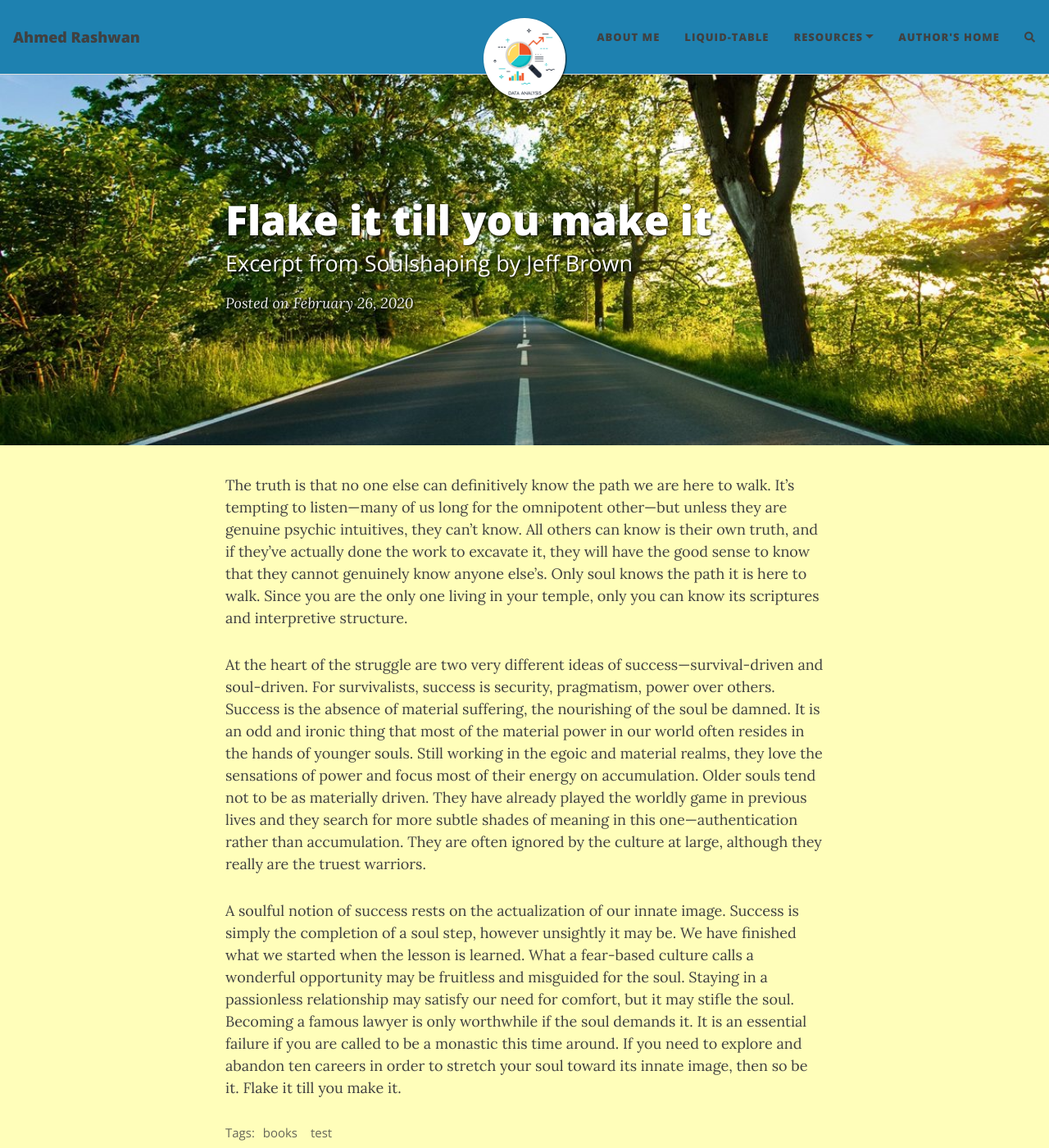
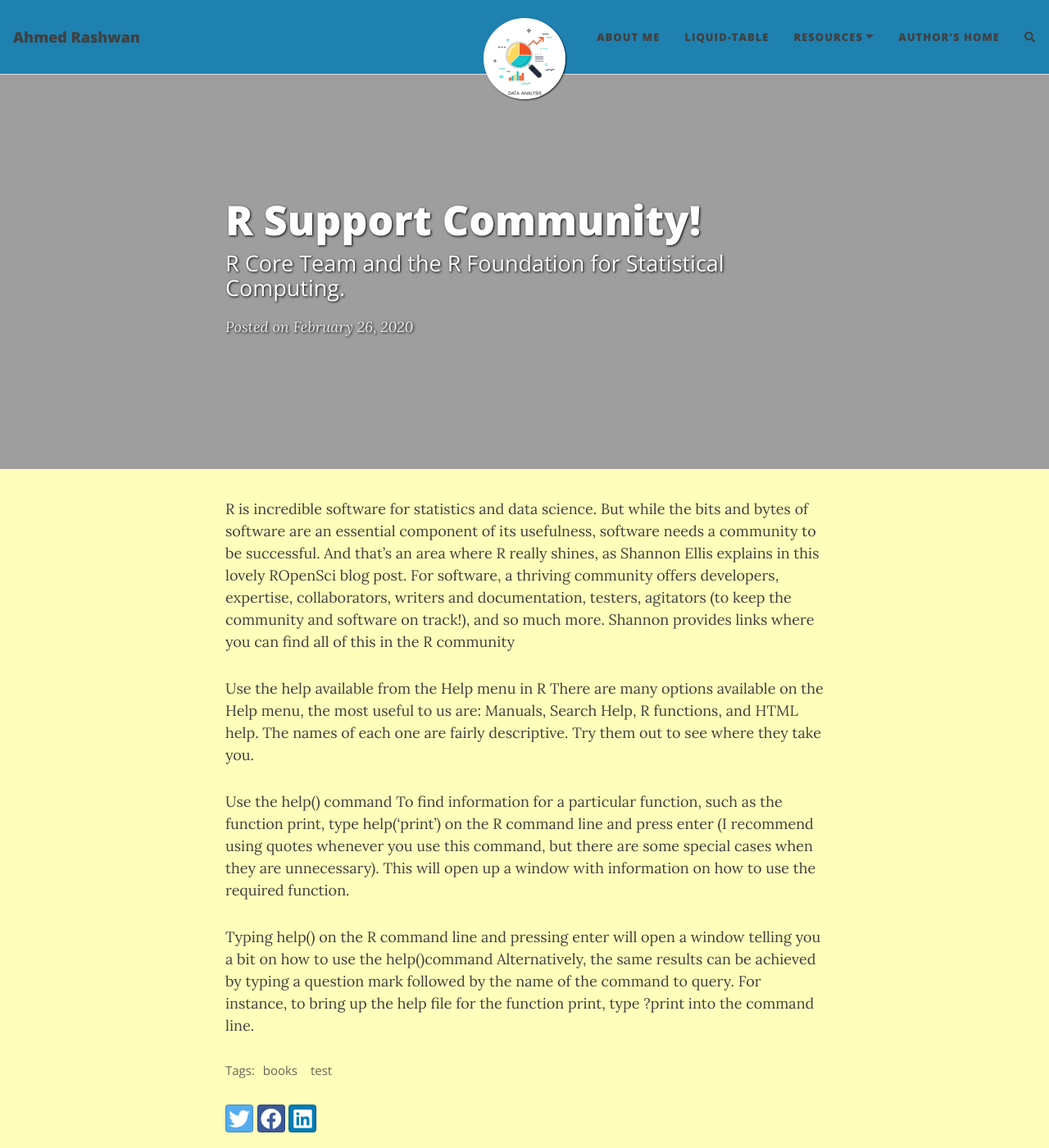
Before and after one commit to AhmedRashwanASU/NewGitHubPage, a Jekyll site: the page built from _posts/2020-02-26-flake-it-till-you-make-it.md, in a window 1280 px wide and 1400 px high. Shown: the whole window at 82% size. Built offline with Jekyll 4.4.1, drawn with Linux system fonts in a browser that asks for light colours; nearby versions of some CDN libraries; comment, search, counter and statistics services are not loaded.

Commit message:
Update 2020-02-26-flake-it-till-you-make-it.md

```diff
--- a/_posts/2020-02-26-flake-it-till-you-make-it.md
+++ b/_posts/2020-02-26-flake-it-till-you-make-it.md
@@ -1,15 +1,20 @@
 ---
 layout: post
-title: Flake it till you make it
-subtitle: Excerpt from Soulshaping by Jeff Brown
-cover-img: /assets/img/path.jpg
-thumbnail-img: /assets/img/thumb.png
-share-img: /assets/img/path.jpg
+title: R Support Community!
+subtitle: R Core Team and the R Foundation for Statistical Computing.
+cover-img: /assets/img/copy.jpg
+thumbnail-img: /assets/img/R.png
+share-img: /assets/img/coderjpg.jpg
 tags: [books, test]
 ---
 
-The truth is that no one else can definitively know the path we are here to walk. It’s tempting to listen—many of us long for the omnipotent other—but unless they are genuine psychic intuitives, they can’t know. All others can know is their own truth, and if they’ve actually done the work to excavate it, they will have the good sense to know that they cannot genuinely know anyone else’s. Only soul knows the path it is here to walk. Since you are the only one living in your temple, only you can know its scriptures and interpretive structure.
+R is incredible software for statistics and data science. But while the bits and bytes of software are an essential component of its usefulness, software needs a community to be successful. And that's an area where R really shines, as Shannon Ellis explains in this lovely ROpenSci blog post. For software, a thriving community offers developers, expertise, collaborators, writers and documentation, testers, agitators (to keep the community and software on track!), and so much more. Shannon provides links where you can find all of this in the R community
 
-At the heart of the struggle are two very different ideas of success—survival-driven and soul-driven. For survivalists, success is security, pragmatism, power over others. Success is the absence of material suffering, the nourishing of the soul be damned. It is an odd and ironic thing that most of the material power in our world often resides in the hands of younger souls. Still working in the egoic and material realms, they love the sensations of power and focus most of their energy on accumulation. Older souls tend not to be as materially driven. They have already played the worldly game in previous lives and they search for more subtle shades of meaning in this one—authentication rather than accumulation. They are often ignored by the culture at large, although they really are the truest warriors.
+Use the help available from the Help menu in R
+There are many options available on the Help menu, the most useful to us are: Manuals, Search Help, R functions, and HTML help. The names of each one are fairly descriptive. Try them out to see where they take you.
 
-A soulful notion of success rests on the actualization of our innate image. Success is simply the completion of a soul step, however unsightly it may be. We have finished what we started when the lesson is learned. What a fear-based culture calls a wonderful opportunity may be fruitless and misguided for the soul. Staying in a passionless relationship may satisfy our need for comfort, but it may stifle the soul. Becoming a famous lawyer is only worthwhile if the soul demands it. It is an essential failure if you are called to be a monastic this time around. If you need to explore and abandon ten careers in order to stretch your soul toward its innate image, then so be it. Flake it till you make it.
+Use the help() command
+To find information for a particular function, such as the function print, type help('print') on the R command line and press enter (I recommend using quotes whenever you use this command, but there are some special cases when they are unnecessary). This will open up a window with information on how to use the required function.
+
+Typing help() on the R command line and pressing enter will open a window telling you a bit on how to use the help()command
+Alternatively, the same results can be achieved by typing a question mark followed by the name of the command to query. For instance, to bring up the help file for the function print, type ?print into the command line.
```
